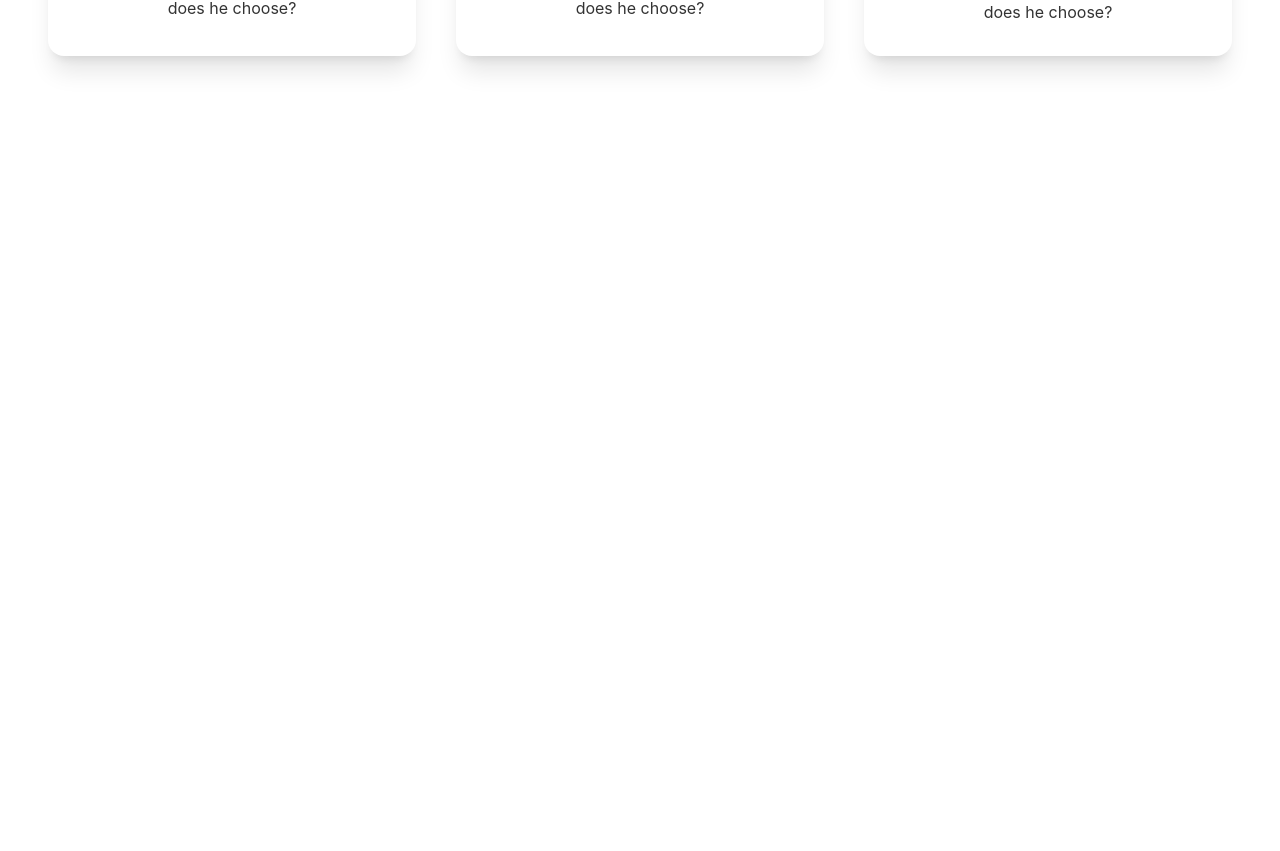
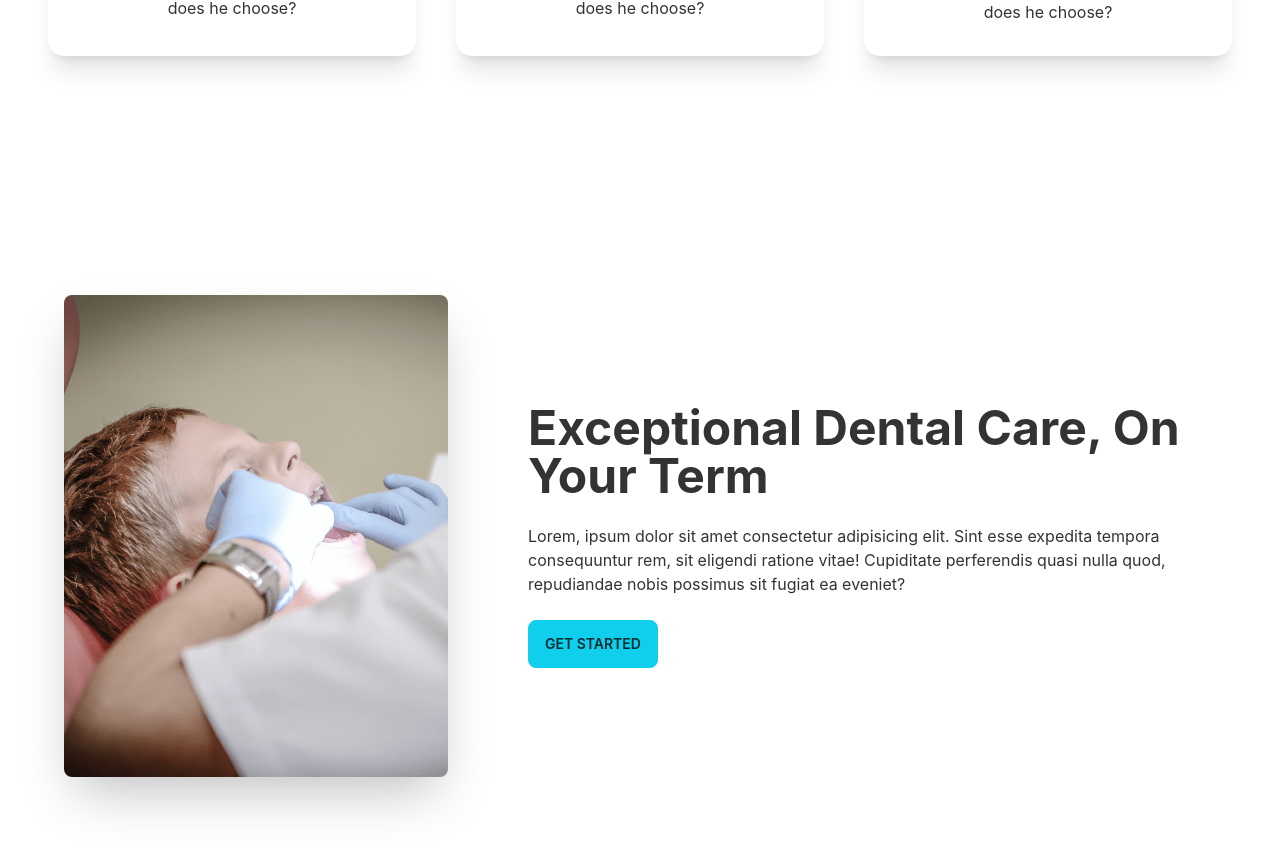
Before and after one commit to rimonhossain12/new-doctors-portal-client-1, a React (Create React App) app: page / in a window 1280 px wide. Shown: the part 1411-2262 px from the top of the page. Before the commit the page ends 1547 px from the top, so only its background shows below. Built offline with nearby package versions, Linux system fonts and the light colour scheme.

Commit message:
treathment section added

```diff
--- a/src/Pages/Home/Banner.js
+++ b/src/Pages/Home/Banner.js
@@ -4,8 +4,8 @@ import chair from '../../assets/images/chair.png';
 const Banner = () => {
     return (
         <div class="hero min-h-screen">
-            <div class="hero-content flex-col lg:flex-row-reverse">
-                <img src={chair} class="max-w-sm rounded-lg shadow-2xl" />
+            <div class="hero-content flex-col lg:flex-row-reverse gap-20">
+                <img src={chair} class="max-w-sm rounded-lg shadow-2xl" alt='not working' />
                 <div>
                     <h1 class="text-5xl font-bold">Your New Smile starts here!</h1>
                     <p class="py-6">Provident cupiditate voluptatem et in. Quaerat fugiat ut assumenda excepturi exercitationem quasi. In deleniti eaque aut repudiandae et a id nisi.</p>
--- a/src/Pages/Home/Home.js
+++ b/src/Pages/Home/Home.js
@@ -2,6 +2,8 @@ import React from 'react';
 import Banner from './Banner';
 import Info from './Information/Info';
 import Services from './Service/Services';
+import Treatment from './Treatment/Treatment';
+
 
 const Home = () => {
     return (
@@ -9,6 +11,7 @@ const Home = () => {
             <Banner />
             <Info />
             <Services />
+            <Treatment />
         </div>
     );
 };
--- /dev/null
+++ b/src/Pages/Home/Treatment/Treatment.js
@@ -0,0 +1,21 @@
+import React from 'react';
+import treatment from '../../../assets/images/treatment.png';
+
+const Treatment = () => {
+    return (
+        <div className="hero min-h-screen">
+            <div className="hero-content flex-col lg:flex-row gap-20">
+                <img src={treatment} className="max-w-sm rounded-lg shadow-2xl" alt='path not working' />
+                <div>
+                    <h1 className="text-5xl font-bold">Exceptional Dental Care, On Your Term</h1>
+                    <p className="py-6">Lorem, ipsum dolor sit amet consectetur adipisicing elit.
+                        Sint esse expedita tempora consequuntur rem, sit eligendi ratione vitae!
+                        Cupiditate perferendis quasi nulla quod, repudiandae nobis possimus sit fugiat ea eveniet?</p>
+                    <button className="btn btn-primary">Get Started</button>
+                </div>
+            </div>
+        </div>
+    );
+};
+
+export default Treatment;
--- a/src/Pages/Shared/Navbar.js
+++ b/src/Pages/Shared/Navbar.js
@@ -22,7 +22,7 @@ const Navbar = () => {
                             ${menuItems}
                         </ul>
                     </div>
-                    <a class="btn btn-ghost normal-case text-xl">Doctors Portal</a>
+                    <a href='#s' class="btn btn-ghost normal-case text-xl">Doctors Portal</a>
                 </div>
                 <div class="navbar-center hidden lg:flex">
                     <ul class="menu menu-horizontal p-0">
```
